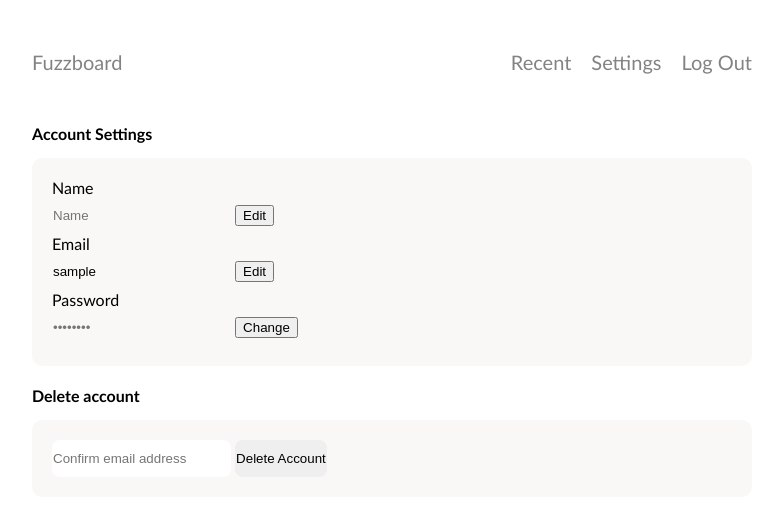
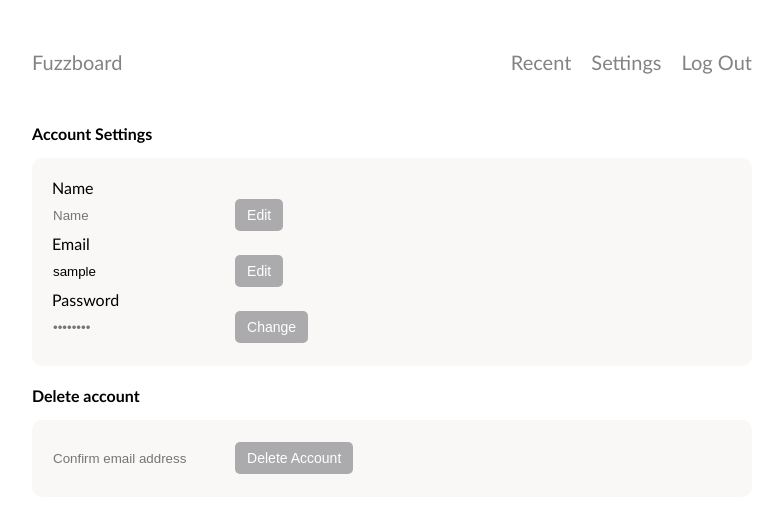
Before and after one commit to malikpiara/cuiff, a Flask app: page /settings in a window 1280 px wide. Shown: the top 516 px of the page, without its empty margins (248-1031 px from the left). Run offline with Flask 2, Linux system fonts and the light colour scheme; the visitor is signed in with stand-in values (Sample User, id 1); data that the repository does not hold is empty.

Commit message:
Started changing css of the buttons.

```diff
--- a/application/static/css/styles.css
+++ b/application/static/css/styles.css
@@ -95,6 +95,7 @@ input {
   outline: none;
   border-radius: 8px;
   border: 1px solid transparent;
+  background-color: transparent;
 }
 
 input:disabled {
@@ -104,6 +105,21 @@ input:disabled {
 
 h2.section {
   margin: 0 0 15px;
+}
+
+.form-btn {
+  display: inline-block;
+  padding: 8px 12px;
+  cursor: pointer;
+  border: none;
+  border-radius: 5px;
+  outline: none;
+  position: relative;
+  font-weight: 500;
+  text-align: center;
+  background-color: rgb(171, 171, 173);
+  color: white;
+  font-size: 14px;
 }
 
 #save-name-button,
--- a/application/templates/settings.html
+++ b/application/templates/settings.html
@@ -13,25 +13,25 @@
                     {{ change_name.hidden_tag() }}
                     {{ change_name.name.label }}
                     {{ change_name.name(id="name-field", value=user_information["name"], placeholder="Name", disabled=True) }}
-                    <button id="edit-name-button" type="button">Edit</button>
-                    {{ change_name.save(id="save-name-button") }}
-                    <button id="cancel-name-button" type="button">Cancel</button>
+                    <button class="form-btn" id="edit-name-button" type="button">Edit</button>
+                    {{ change_name.save(class="form-btn", id="save-name-button") }}
+                    <button class="form-btn" id="cancel-name-button" type="button">Cancel</button>
                 </form>
 
                 <form method="POST">
                     {{ change_email.hidden_tag() }}
                     {{ change_email.email_address.label }}
                     {{ change_email.email_address(id="email-field", value=email, placeholder="Email address", disabled=True) }}
-                    <button id="edit-email-button" type="button">Edit</button>
-                    {{ change_email.save(id="save-email-button") }}
-                    <button id="cancel-email-button" type="button">Cancel</button>
+                    <button class="form-btn" id="edit-email-button" type="button">Edit</button>
+                    {{ change_email.save(class="form-btn", id="save-email-button") }}
+                    <button class="form-btn" id="cancel-email-button" type="button">Cancel</button>
                 </form>
 
                 <form>
                     {{ change_password.hidden_tag() }}
                     {{ change_password.password_field.label }}
                     {{ change_password.password_field(id="password-field", placeholder="••••••••", type="text", disabled=True) }}
-                    <button id="edit-password-button" type="button">Change</button>
+                    <button class="form-btn" id="edit-password-button" type="button">Change</button>
                 </form>
             </div>
 
@@ -45,7 +45,7 @@
                         {{ change_password_real.new_password.label }}
                         {{ change_password_real.new_password(placeholder="New password") }}
 
-                        {{ change_password_real.save() }}
+                        {{ change_password_real.save(class="form-btn") }}
                     </form>
                 </div>
             </div>
@@ -56,7 +56,7 @@
             <form method="post">
                 {{ delete_user_button.hidden_tag() }}
                 {{ delete_user_button.something(placeholder="Confirm email address") }}
-                {{ delete_user_button.delete_account() }}
+                {{ delete_user_button.delete_account(class="form-btn") }}
             </form>
         </div>
 
```
